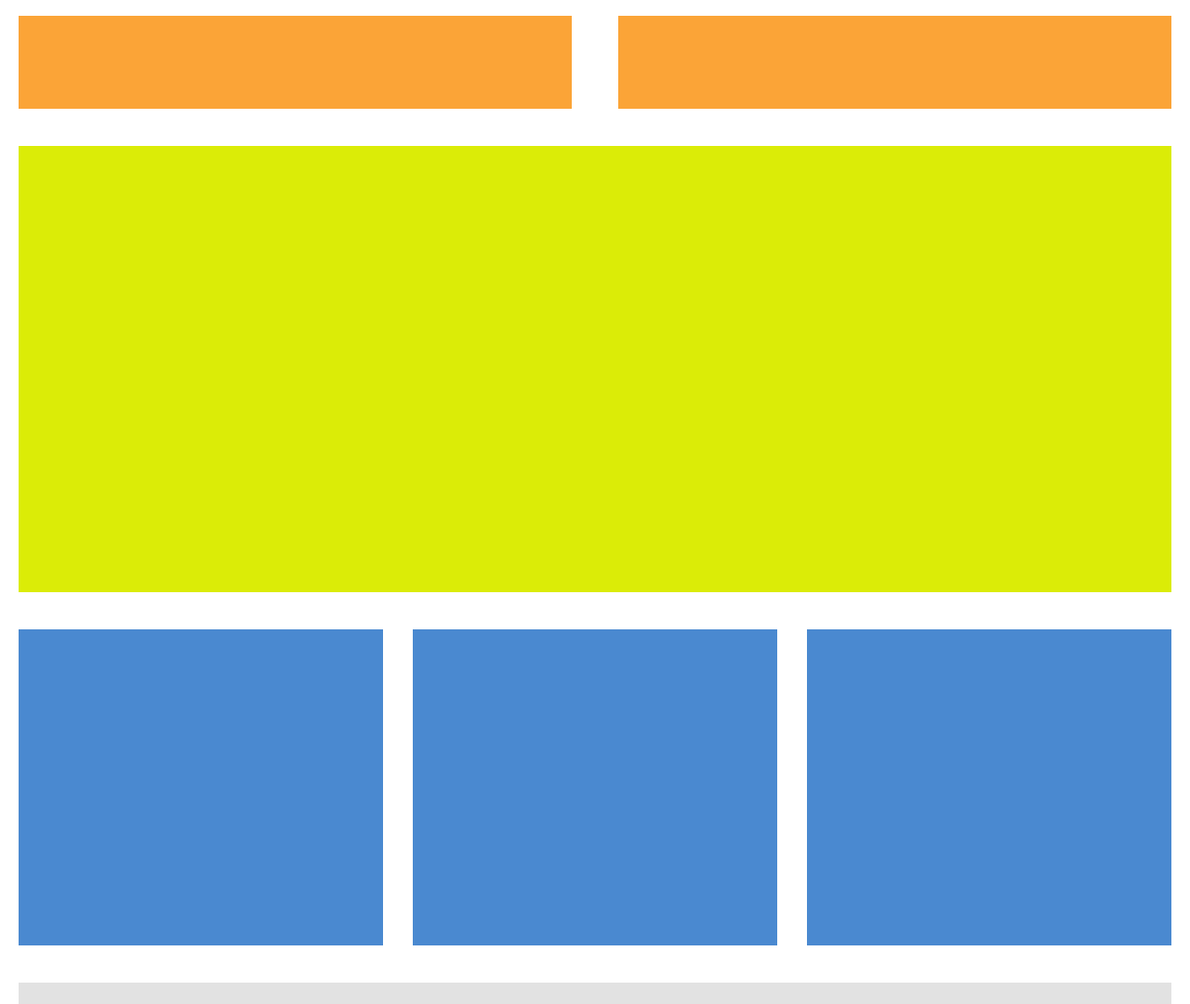
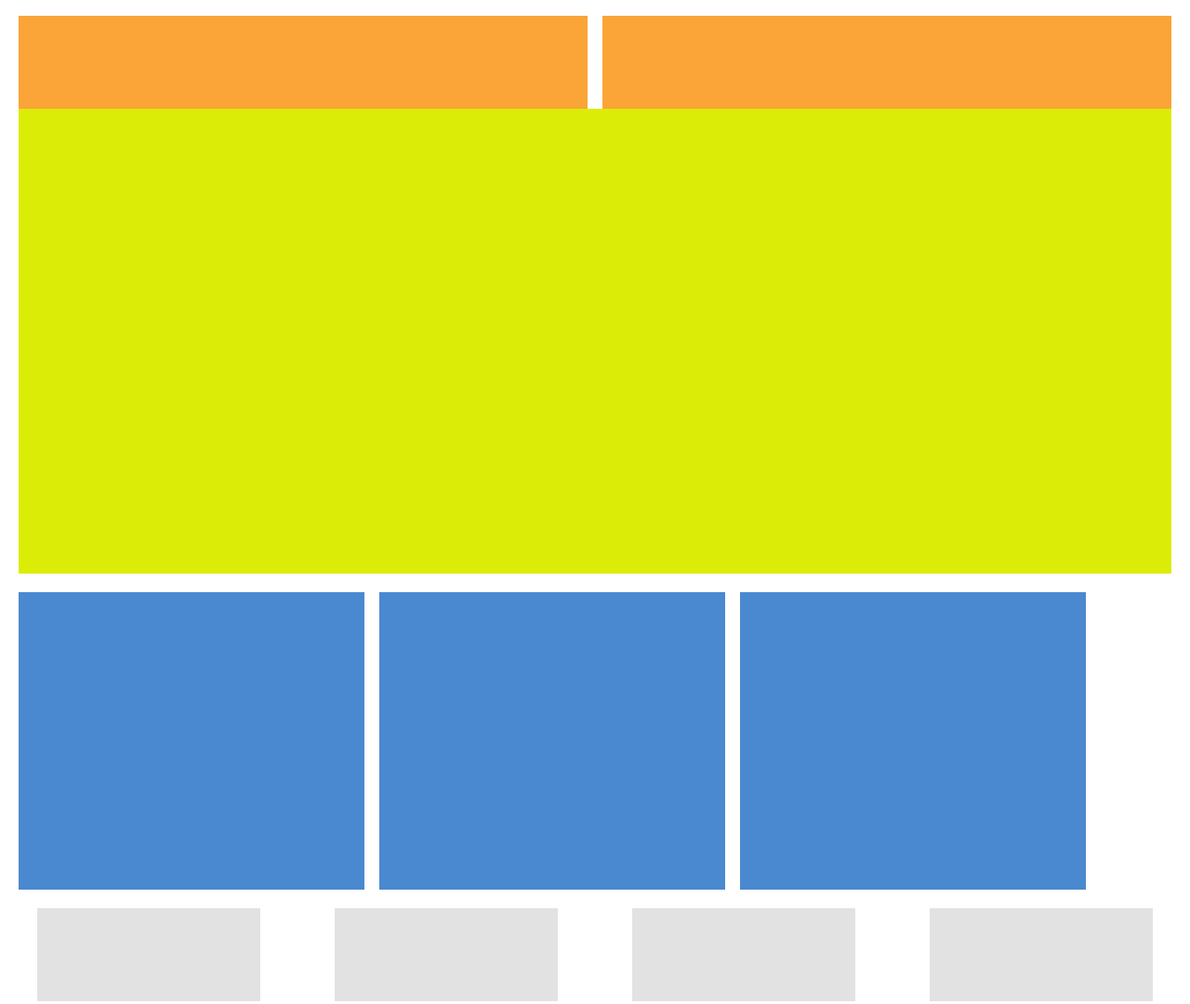
Before and after one commit to juguarnieri/exer6_linguagem_marcacao, a plain HTML site: page index.html in a window 1280 px wide. Shown: the part 80-1160 px from the top of the page at 93% size. Drawn offline with Linux system fonts and the light colour scheme.

Commit message:
refactor: pages

```diff
--- a/css/global.css
+++ b/css/global.css
@@ -6,6 +6,7 @@
 
 body {
     font-family:'Courier New', Courier, monospace;
+    padding: 20px;
 }
 
 header {
@@ -16,36 +17,29 @@ header {
 
 .top-section {
     justify-content: space-between;
-    padding: 20px;
     display: flex;
-    background-color: rgb(255, 255, 255);
+    gap: 1em;
 }
 
 .top-left, .top-right {
     height: 100px;
     background-color: #fba437;
-    width: 48%;
-}
-
-main {
-    padding: 20px;
 }
 
 .main-content {
     background-color: #dbec07;
     min-height: 30rem;
+    padding-top: 20px;
 }
 
 .middle-section {
-    padding: 20px;
+    padding-top: 20px;
     display: flex;
-    justify-content: space-between;
+    gap: 1em;
 }
 
 .block {
     background-color: #4a89d0;
-    padding: 10px;
-    width: 30%;
     min-height: 20rem;
 }
 
@@ -65,7 +59,7 @@ footer {
 
 @media (min-width: 1024px) {
     .top-left, .top-right {
-        width: 48%;
+        width: 100%;
     }
 
     .block {
@@ -75,7 +69,7 @@ footer {
 
 @media (min-width: 768px) and (max-width: 1023px) {
     .top-left, .top-right {
-        width: 48%;
+        width: 100%;
     }
     .main-content {
         height: auto;
@@ -113,10 +107,7 @@ footer {
         width: 100%;
         margin-bottom: 20px;
         min-height: 15rem;
-    }git push
-    git add .
-    git commit -m "eat:crente project"
-    git pu      align-items: center;
+       align-items: center;
         flex-direction: column;
     }
 
```
